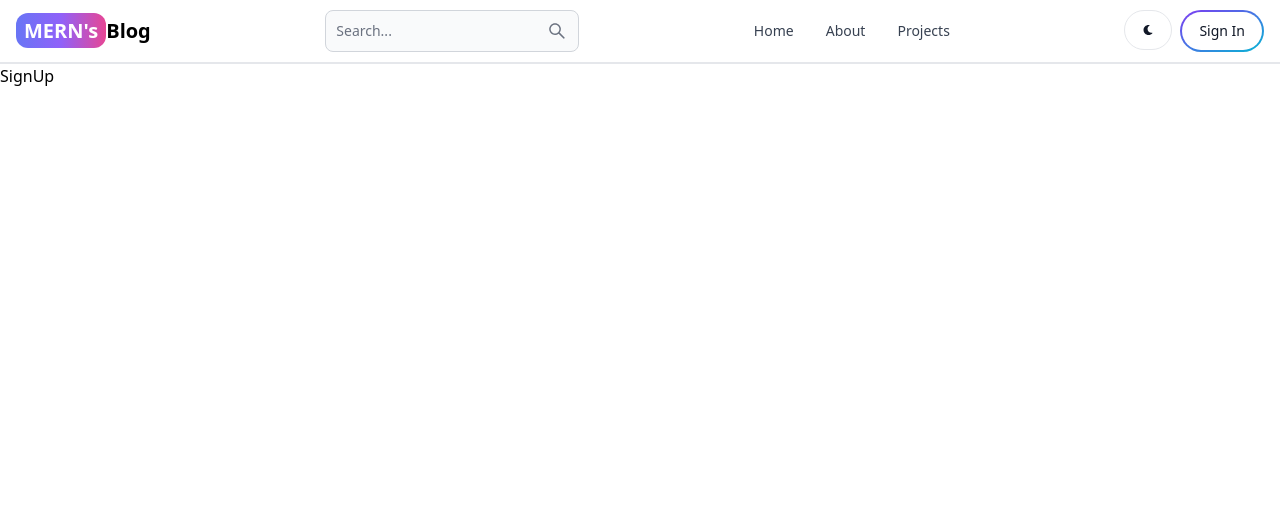
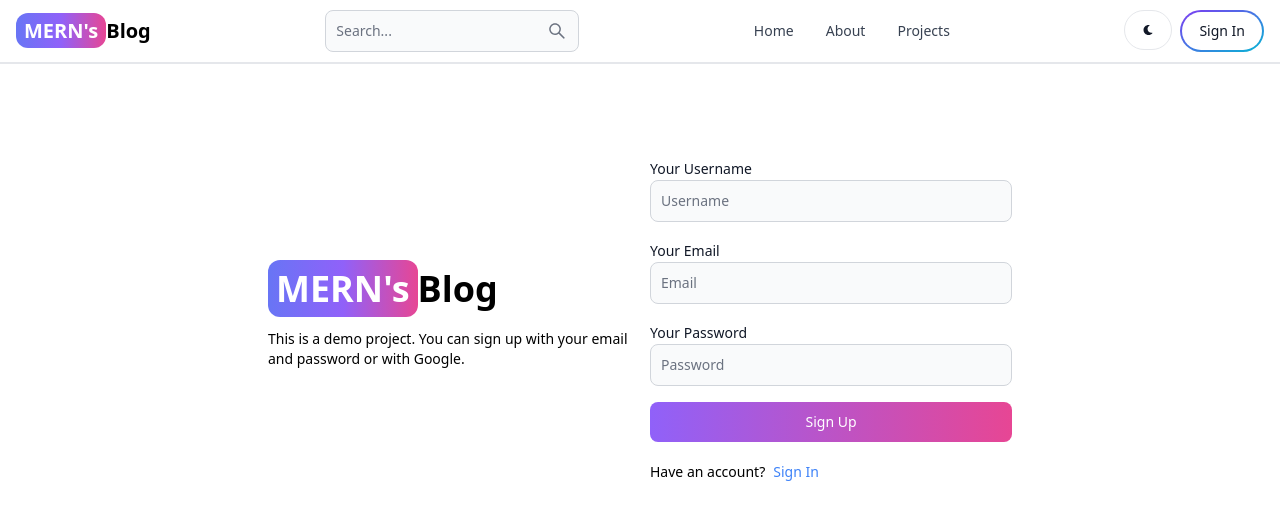
Before and after one commit to KuyaLoy/mern-blog, a React (Vite) app in the folder client/: page /sign-up in a window 1280 px wide. Shown: the top 520 px of the page. Built offline with nearby package versions, Linux system fonts and the light colour scheme.

Commit message:
Create signup page UI

```diff
--- a/client/src/pages/SignUp.jsx
+++ b/client/src/pages/SignUp.jsx
@@ -1,3 +1,50 @@
+import { Link } from "react-router-dom";
+import { Button, Label, TextInput } from "flowbite-react";
+
 export default function SignUp() {
-  return <div>SignUp</div>;
+  return (
+    <div className="min-h-screen mt-20">
+      <div className="flex p-3 max-w-3xl mx-auto flex-col md:flex-row md:items-center gap-5">
+        {/** left **/}
+        <div className="flex-1">
+          <Link to="/" className="font-bold dark:white text-4xl">
+            <span className="px-2 py-1 bg-gradient-to-r from-indigo-500 via-purple-500 to-pink-500 rounded-xl text-white">
+              MERN&apos;s
+            </span>
+            Blog
+          </Link>
+          <p className="text-sm mt-5">
+            This is a demo project. You can sign up with your email and password
+            or with Google.
+          </p>
+        </div>
+        {/** right **/}
+        <div className="flex-1">
+          <form className="flex flex-col gap-4">
+            <div className="">
+              <Label value="Your Username" />
+              <TextInput type="text" placeholder="Username" id="username" />
+            </div>
+            <div className="">
+              <Label value="Your Email" />
+              <TextInput type="text" placeholder="Email" id="email" />
+            </div>
+            <div className="">
+              <Label value="Your Password" />
+              <TextInput type="password" placeholder="Password" id="password" />
+            </div>
+            <Button gradientDuoTone="purpleToPink" type="submit">
+              Sign Up
+            </Button>
+          </form>
+          <div className=" flex gap-2 text-sm mt-5">
+            <span>Have an account?</span>
+            <Link to="/sign-in" className="text-blue-500">
+              Sign In
+            </Link>
+          </div>
+        </div>
+      </div>
+    </div>
+  );
 }
```
